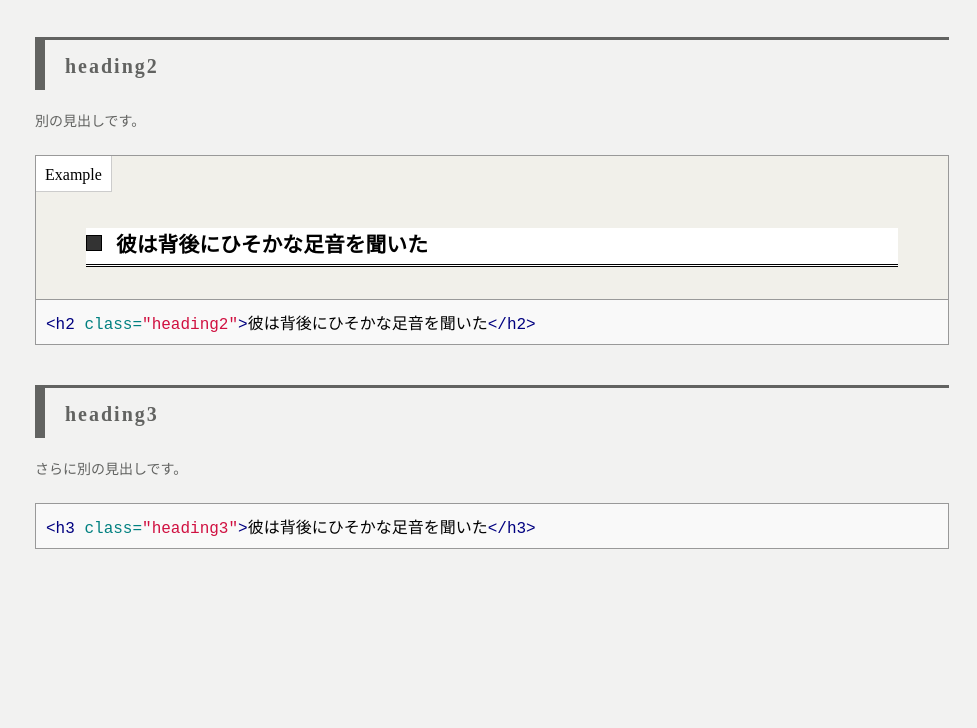
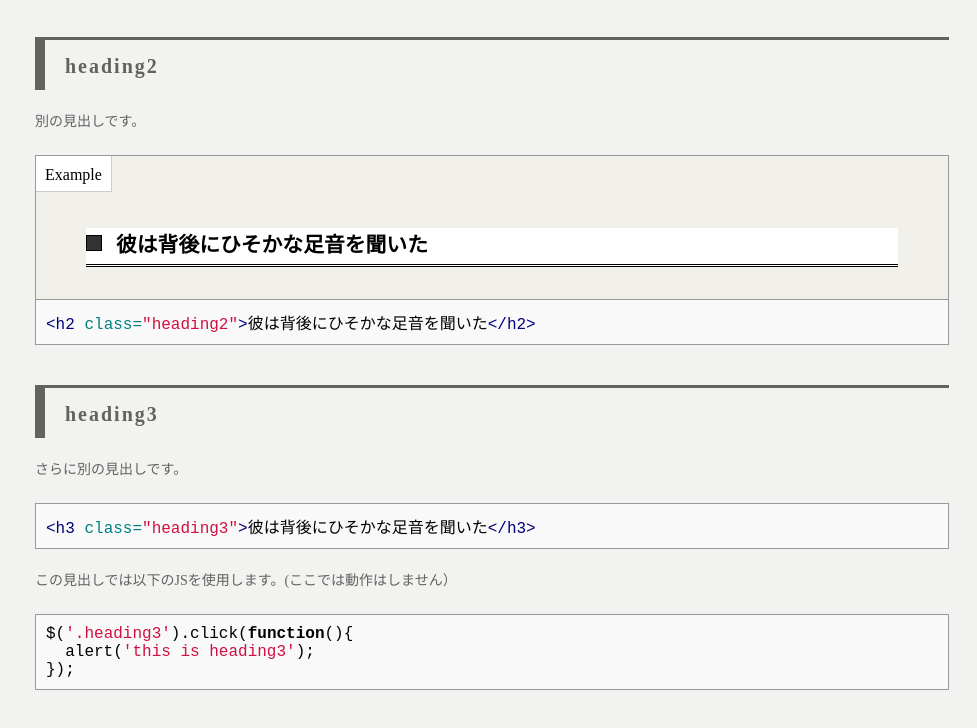
Before and after one commit to codegrid/hologram, a plain HTML site: page 06.language/docs/heading.html in a window 1280 px wide. Shown: the part 1197-1925 px from the top of the page, without its empty margins (303-1280 px from the left). Before the commit the page ends 1894 px from the top, so only its background shows below. Drawn offline with Linux system fonts and the light colour scheme.

Commit message:
JSをハイライトさせる場合を追記

```diff
--- a/06.language/docs/heading.html
+++ b/06.language/docs/heading.html
@@ -127,6 +127,16 @@
 </pre></div>
   </div>
 </div>
+
+<p>この見出しでは以下のJSを使用します。(ここでは動作はしません）</p>
+<div class="sg-codeExpContanier">
+  <div class="sg-codeBlock">
+    <div class='highlight'><pre><span class="nx">$</span><span class="p">(</span><span class="s1">'.heading3'</span><span class="p">).</span><span class="nx">click</span><span class="p">(</span><span class="kd">function</span><span class="p">(){</span>
+  <span class="nx">alert</span><span class="p">(</span><span class="s1">'this is heading3'</span><span class="p">);</span>
+<span class="p">});</span>
+</pre></div>
+  </div>
+</div>
     <!-- /sg-blockExpContainer --></div>
   <!-- /sg-gLayout__main --></div>
 
```
Also changed, not shown: 05.update/css/common.css (+7 -0 lines), 05.update/docs/heading.html (+10 -0 lines), 06.language/css/common.css (+7 -0 lines).
